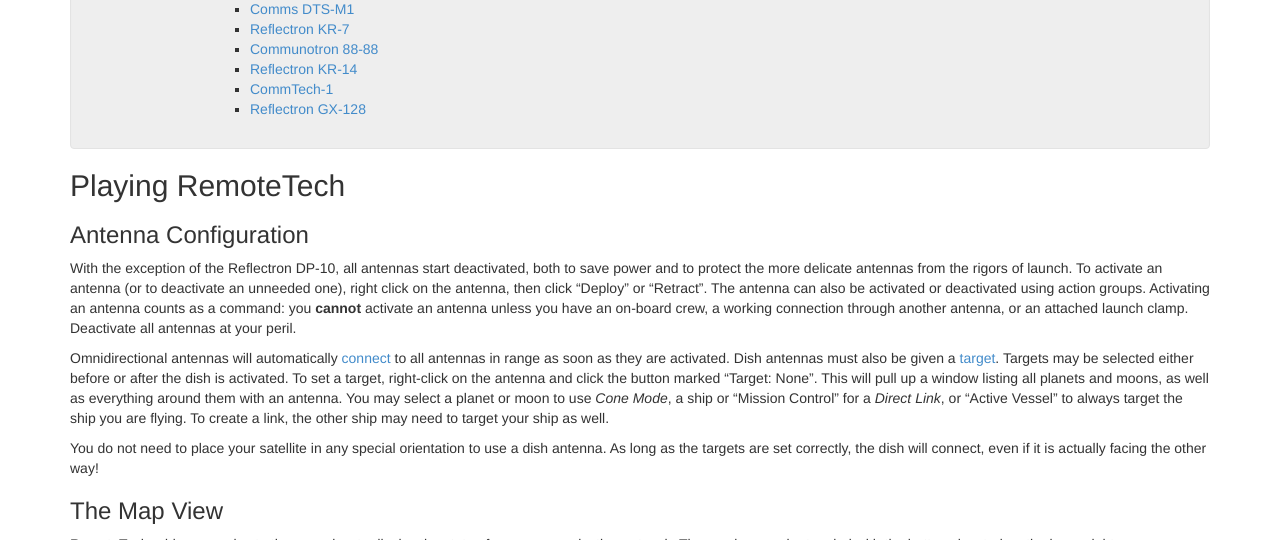
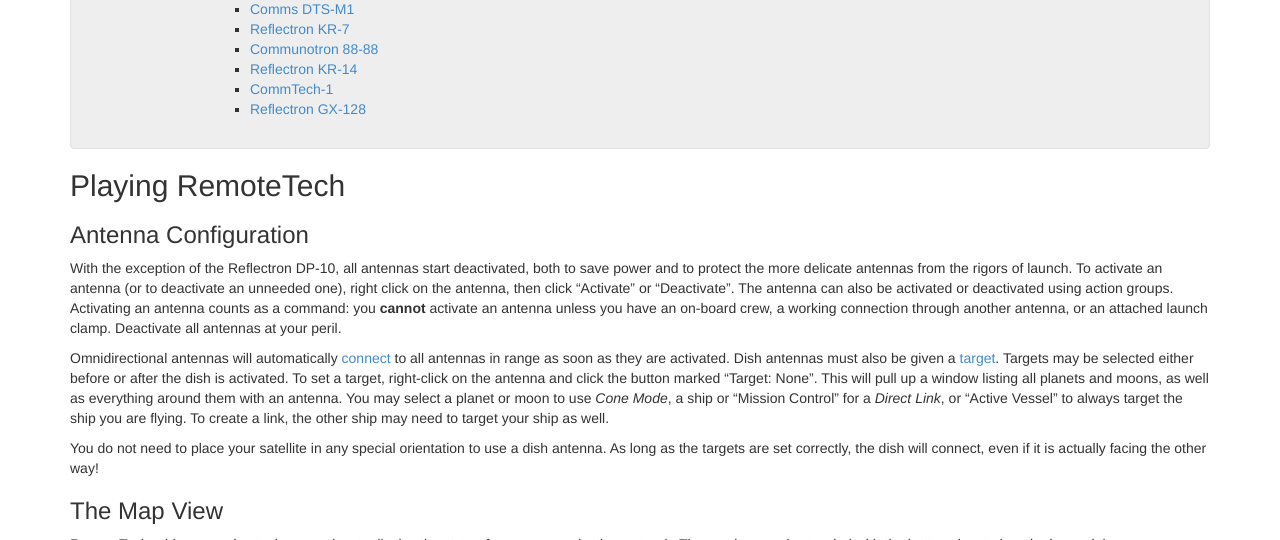
Before and after one commit to RemoteTechnologiesGroup/RemoteTech, a Jekyll site: the page built from guide/index.md, in a window 1280 px wide and 900 px high, scrolled down 719 px, cut to the strip 0-540 px from the top of the window. Built offline with Jekyll 4.4.1, drawn with Linux system fonts in a browser that asks for light colours; nearby versions of some CDN libraries; some of the changed text lies outside the part shown.

Commit message:
Did not do the research

```diff
--- a/guide/index.md
+++ b/guide/index.md
@@ -17,7 +17,7 @@
 
 ###Antenna Configuration
 
-With the exception of the Reflectron DP-10, all antennas start deactivated, both to save power and to protect the more delicate antennas from the rigors of launch. To activate an antenna (or to deactivate an unneeded one), right click on the antenna, then click "Deploy" or "Retract". The antenna can also be activated or deactivated using action groups. Activating an antenna counts as a command: you **cannot** activate an antenna unless you have an on-board crew, a working connection through another antenna, or an attached launch clamp. Deactivate all antennas at your peril.
+With the exception of the Reflectron DP-10, all antennas start deactivated, both to save power and to protect the more delicate antennas from the rigors of launch. To activate an antenna (or to deactivate an unneeded one), right click on the antenna, then click "Activate" or "Deactivate". The antenna can also be activated or deactivated using action groups. Activating an antenna counts as a command: you **cannot** activate an antenna unless you have an on-board crew, a working connection through another antenna, or an attached launch clamp. Deactivate all antennas at your peril.
 
 Omnidirectional antennas will automatically [connect](#connection-rules) to all antennas in range as soon as they are activated. Dish antennas must also be given a [target](#targeting). Targets may be selected either before or after the dish is activated. To set a target, right-click on the antenna and click the button marked "Target: None". This will pull up a window listing all planets and moons, as well as everything around them with an antenna. You may select a planet or moon to use *Cone Mode*, a ship or "Mission Control" for a *Direct Link*, or "Active Vessel" to always target the ship you are flying. To create a link, the other ship may need to target your ship as well.
 
```
Also changed, not shown: other parts of guide/index.md (+1 -1 lines).
